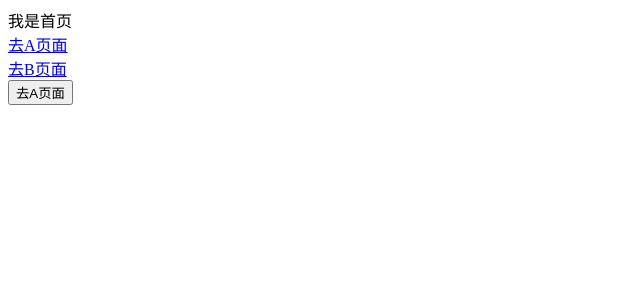
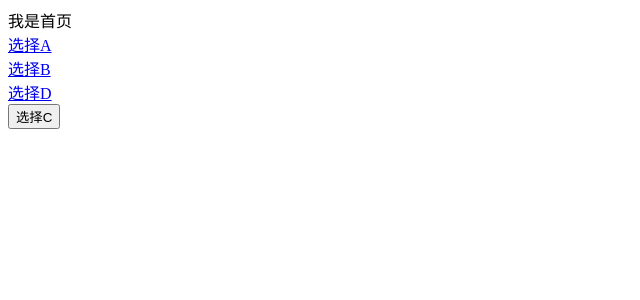
Before and after one commit to GhostyCHEN/next-c-demo, a Next.js app: page / in a window 1280 px wide. Shown: the top 300 px of the page, without its empty margins (0-640 px from the left). Built offline with nearby package versions, Linux system fonts and the light colour scheme.

Commit message:
路由-跳转时用query传递和接受参数

```diff
--- a/pages/index.js
+++ b/pages/index.js
@@ -2,20 +2,32 @@ import React from 'react'
 import Link from 'next/link'
 import Router from 'next/router'
 
+
 const Home = () => {
-  function gotoA(){
-    Router.push('/expA')
+
+  function choose(){
+    // Router.push('/desc?name=B')
+    // 面向对象传递
+    Router.push({
+      pathname:'/desc',
+      query:{
+        name:'C'
+      }
+    })
   }
 
   return (
     <>
-    <div>我是首页</div>
-    <div><Link href="/expA"><a>去A页面</a></Link></div>
-    <div><Link href="/expB"><a>去B页面</a></Link></div>
-    <div>
-      <button onClick={gotoA}>去A页面</button>
-    </div>
-  </>
+      <div>我是首页</div>
+      <div><Link href="/desc?name=A"><a>选择A</a></Link></div>
+      <div><Link href="/desc?name=B"><a>选择B</a></Link></div>
+      <div><Link href={{pathname:'/desc',query:{name:'D'}}}><a>选择D</a></Link></div>
+      <div>
+        <button onClick={choose}>
+          选择C
+        </button>
+      </div>
+    </>
   )
 }
 
```
Also changed, not shown: pages/desc.js (added, +13 -0 lines), pages/expA.js (deleted, +0 -8 lines), pages/expB.js (deleted, +0 -8 lines).
